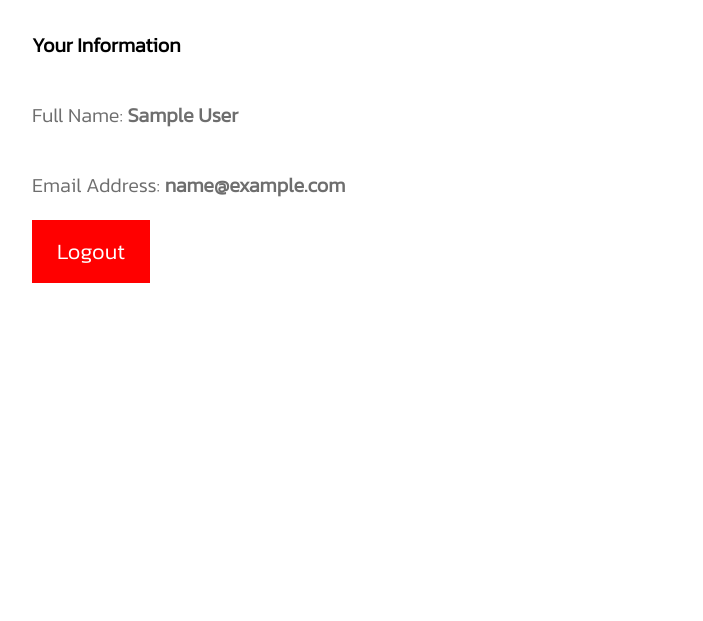
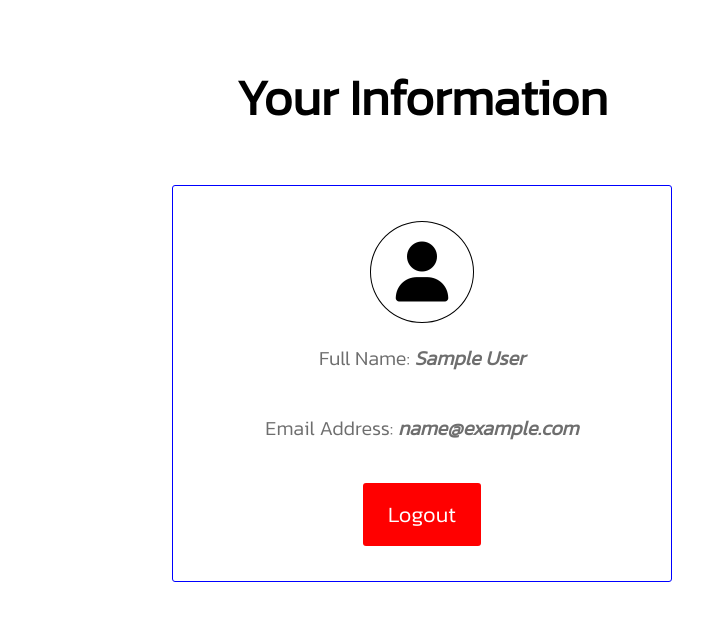
Before and after one commit to kwadwoambitious/Mini-Project, a PHP site: page /profile.php in a window 1280 px wide. Shown: the part 97-718 px from the top of the page, without its empty margins (218-921 px from the left). Run offline with PHP 8.4, Linux system fonts and the light colour scheme; the visitor is signed in with stand-in values (Sample User, id 1); some web fonts are replaced.

Commit message:
Added new pages and more functionalities

```diff
--- a/home.php
+++ b/home.php
@@ -13,6 +13,7 @@
   <meta http-equiv="X-UA-Compatible" content="IE=edge">
   <meta name="viewport" content="width=device-width, initial-scale=1.0">
   <link rel="stylesheet" href="home_page.css">
+  <link rel="shortcut icon" href="favicon/favicon.ico" type="image/x-icon">
   <title>Web Talk - Home</title>
 </head>
 <body>
--- a/home_page.css
+++ b/home_page.css
@@ -104,12 +104,33 @@ main #create_post{
   font-family: 'Kanit', sans-serif;
   cursor: pointer;
 }
+.profile-h1{
+  font-size: 5rem;
+  text-align: center
+}
+.card{
+  border: 1px solid #0000ff;
+  max-width: 500px;
+  width: 100%;
+  margin: 0 auto;
+  text-align: center;
+  padding: 35px 10px;
+  border-radius: 3px;
+}
+.card .fa-solid{
+  font-size: 6rem;
+  border: 1px solid black;
+  border-radius: 50%;
+  padding: 20px 25px;
+}
 .card #logout{
   background-color: red;
   border: none;
+  margin-top: 20px;
   padding: 15px 25px;
   font-size: 2.2rem;
   color: white;
   font-family: 'Kanit', sans-serif;
   cursor: pointer;
+  border-radius: 3px;
 }
--- a/index.php
+++ b/index.php
@@ -12,6 +12,7 @@
   <meta charset="UTF-8">
   <meta http-equiv="X-UA-Compatible" content="IE=edge">
   <meta name="viewport" content="width=device-width, initial-scale=1.0">
+  <link rel="shortcut icon" href="favicon/favicon.ico" type="image/x-icon">
   <title>Web Talk - Index</title>
   <link rel="stylesheet" href="styles.css">
 </head>
--- a/login.php
+++ b/login.php
@@ -11,6 +11,7 @@
   <meta charset="UTF-8">
   <meta http-equiv="X-UA-Compatible" content="IE=edge">
   <meta name="viewport" content="width=device-width, initial-scale=1.0">
+  <link rel="shortcut icon" href="favicon/favicon.ico" type="image/x-icon">
   <title>Web Talk - Login</title>
   <link rel="stylesheet" href="form.css">
 </head>
--- a/new-post.php
+++ b/new-post.php
@@ -5,6 +5,7 @@
   <meta http-equiv="X-UA-Compatible" content="IE=edge">
   <meta name="viewport" content="width=device-width, initial-scale=1.0">
   <link rel="stylesheet" href="home_page.css">
+  <link rel="shortcut icon" href="favicon/favicon.ico" type="image/x-icon">
   <title>Web Talk - New Post</title>
 </head>
 <body>
--- a/profile.php
+++ b/profile.php
@@ -7,8 +7,10 @@
   <meta charset="UTF-8">
   <meta http-equiv="X-UA-Compatible" content="IE=edge">
   <meta name="viewport" content="width=device-width, initial-scale=1.0">
+  <link rel="stylesheet" href="https://cdnjs.cloudflare.com/ajax/libs/font-awesome/6.4.0/css/all.min.css">
   <link rel="stylesheet" href="home_page.css">
-  <title>Web Talk - Home</title>
+  <link rel="shortcut icon" href="favicon/favicon.ico" type="image/x-icon">
+  <title>Web Talk - Profile</title>
 </head>
 <body>
       <header>
@@ -24,10 +26,13 @@
       </header>
 
      <main>
-       <h1>Your Information</h1>
+       <h1 class="profile-h1">Your Information</h1>
        <div class="card">
-          <p>Full Name: <b><?php echo $_SESSION['full_name']?></b></p>
-          <p>Email Address: <b><?php echo $_SESSION['email']?></b></p>
+          <div>
+             <i class="fa-solid fa-user"></i>
+          </div>
+          <p>Full Name: <b><i><?php echo $_SESSION['full_name']?></i></b></p>
+          <p>Email Address: <b><i><?php echo $_SESSION['email']?></i></b></p>
           <form action="profile.php" method="post">
              <input type="submit" name="logout" id="logout" value="Logout" />
           </form>
--- a/register.php
+++ b/register.php
@@ -4,6 +4,7 @@
   <meta charset="UTF-8">
   <meta http-equiv="X-UA-Compatible" content="IE=edge">
   <meta name="viewport" content="width=device-width, initial-scale=1.0">
+  <link rel="shortcut icon" href="favicon/favicon.ico" type="image/x-icon">
   <title>Web Talk - Register</title>
   <link rel="stylesheet" href="form.css">
 </head>
```
Also changed, not shown: favicon/favicon.ico (added).
